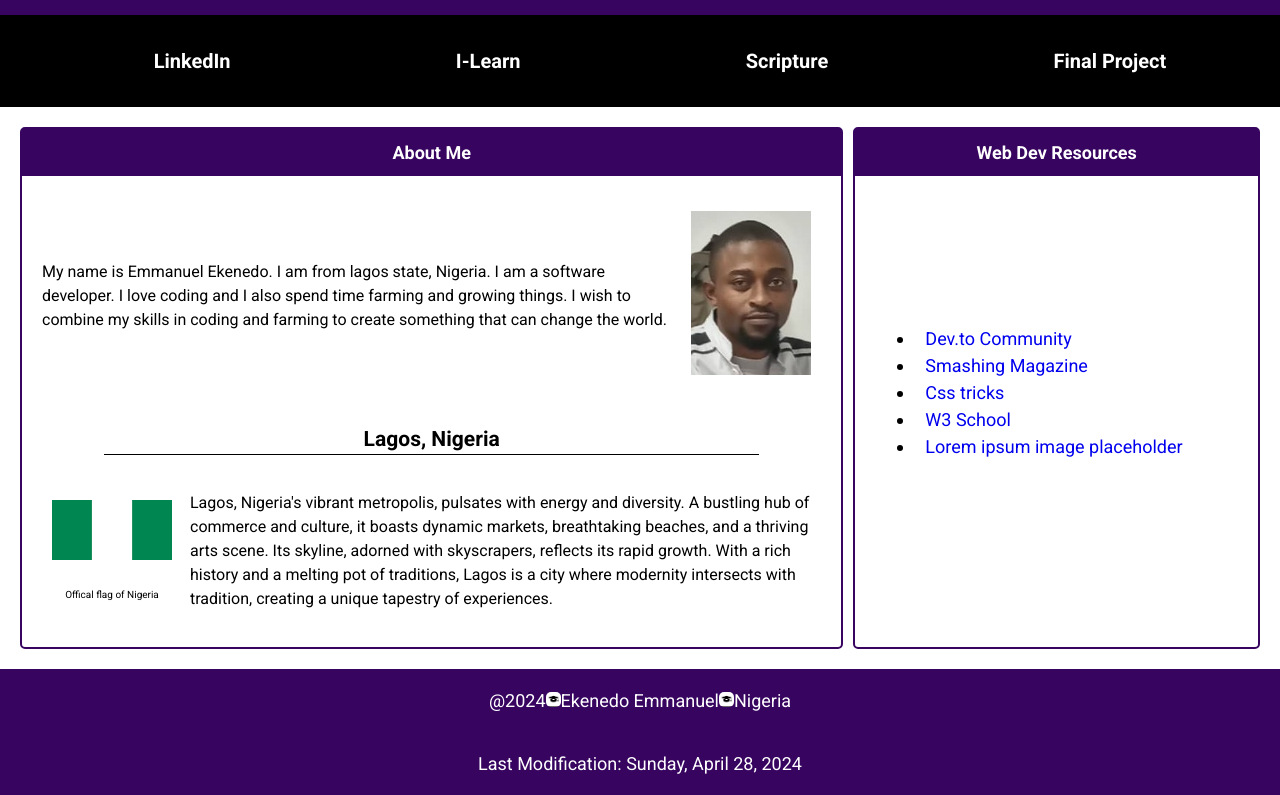
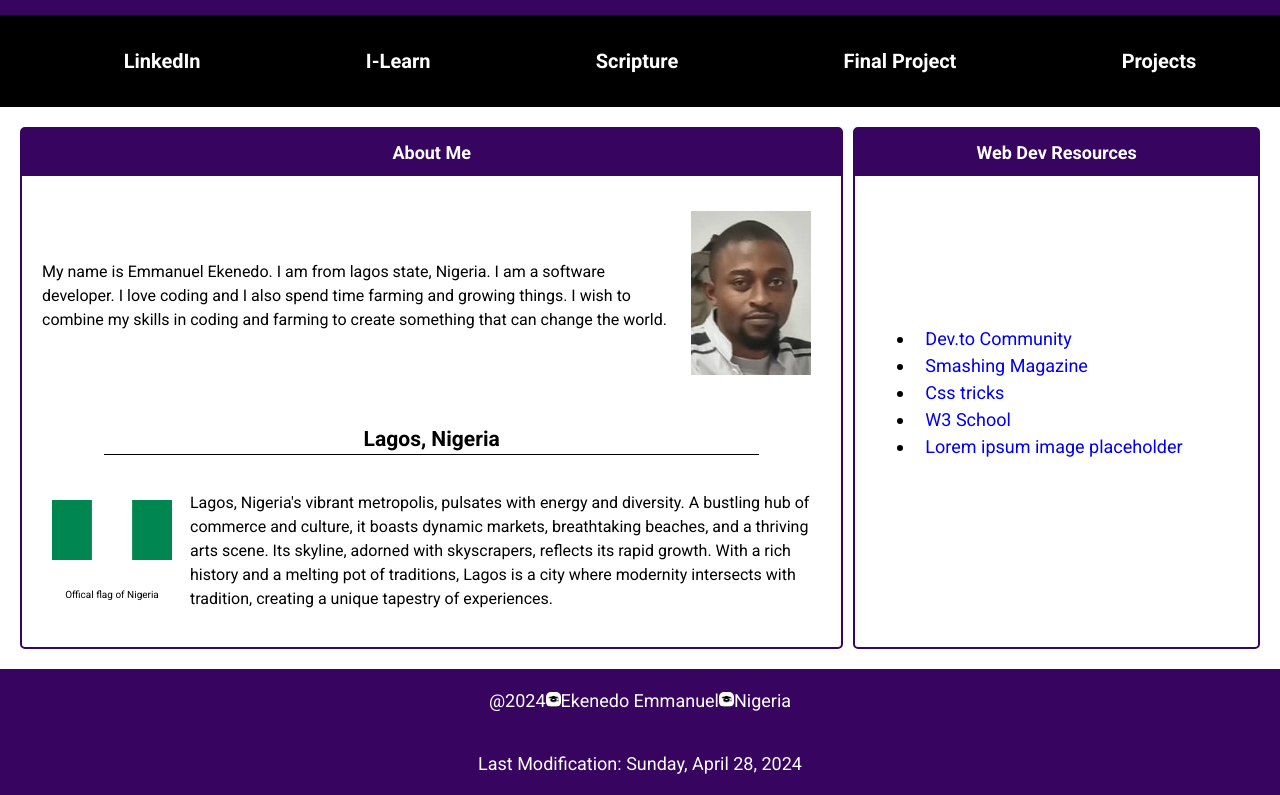
Before and after one commit to Emmanuel1539/wdd131, a plain HTML site: page index.html in a window 1280 px wide. Shown: the part 89-884 px from the top of the page. Drawn offline with Linux system fonts and the light colour scheme.

Commit message:
project added

```diff
--- a/index.html
+++ b/index.html
@@ -26,6 +26,7 @@
                     <li class="nav-list-items"><a href="# https://byui.instructure.com/." class="nav-list-links">I-Learn</a></li>
                     <li class="nav-list-items"><a href="#https://www.churchofjesuschrist.org/study/scriptures/bofm/2-ne/1?lang=eng" class="nav-list-links">Scripture</a></li>
                     <li class="nav-list-items"><a href="#project" class="nav-list-links">Final Project</a></li>
+                    <li class="nav-list-items"><a href="#project" class="nav-list-links">Projects</a></li>
                 </ul>
             </nav>
         </div>
```
